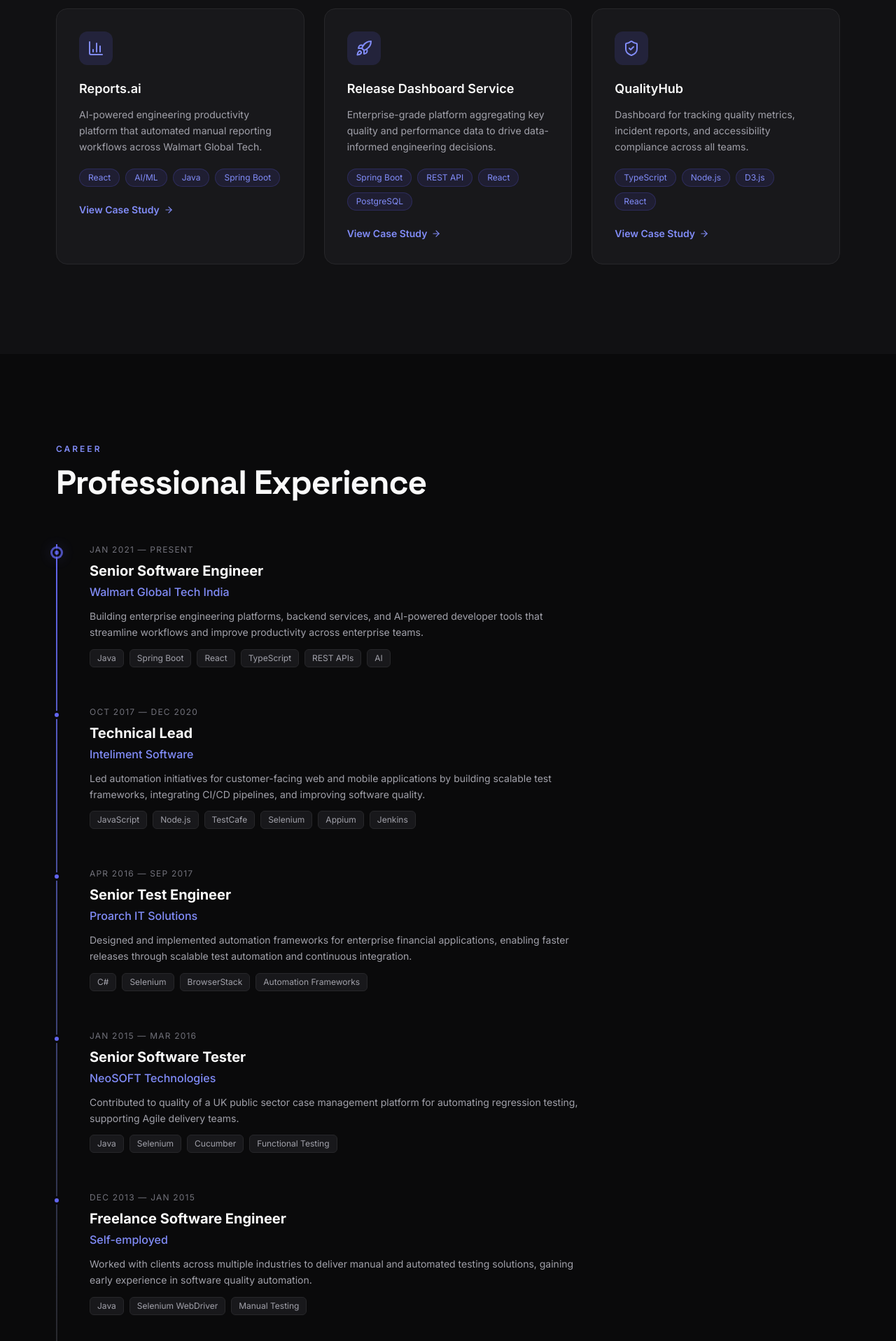
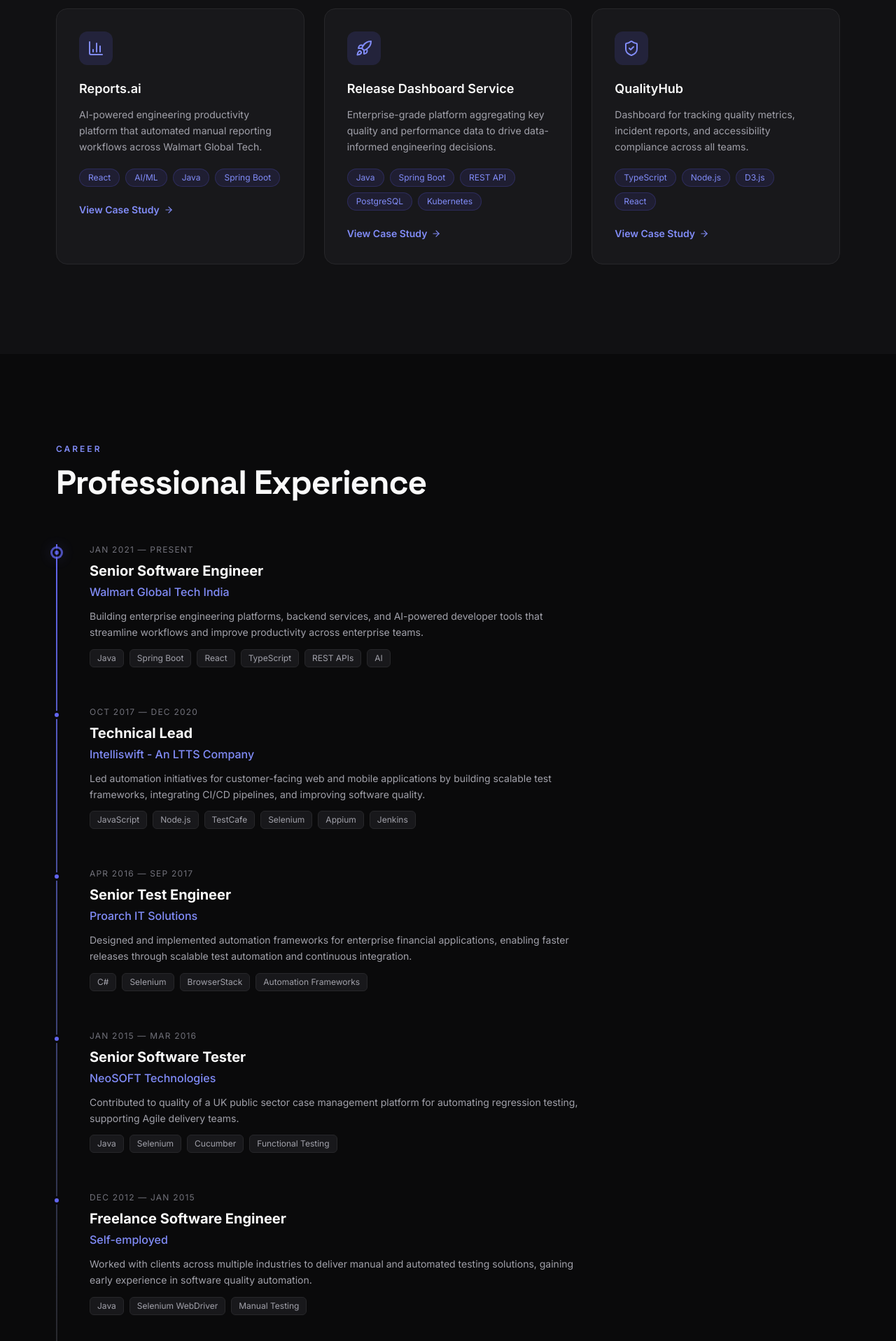
Before and after one commit to rajeshojha/portfolio, a Next.js app: page / in a window 1280 px wide. Shown: the part 1146-3063 px from the top of the page at 70% size. Built offline with nearby package versions, Linux system fonts and the light colour scheme.

Commit message:
updated data

```diff
--- a/src/data/experience.ts
+++ b/src/data/experience.ts
@@ -10,7 +10,7 @@
   },
   {
     role: "Technical Lead",
-    company: "Inteliment Software",
+    company: "Intelliswift - An LTTS Company",
     period: "Oct 2017 — Dec 2020",
     description:
       "Led automation initiatives for customer-facing web and mobile applications by building scalable test frameworks, integrating CI/CD pipelines, and improving software quality.",
@@ -38,7 +38,7 @@
   {
     role: "Freelance Software Engineer",
     company: "Self-employed",
-    period: "Dec 2013 — Jan 2015",
+    period: "Dec 2012 — Jan 2015",
     description:
       "Worked with clients across multiple industries to deliver manual and automated testing solutions, gaining early experience in software quality automation.",
     tech: ["Java", "Selenium WebDriver", "Manual Testing"],
--- a/src/data/projects.ts
+++ b/src/data/projects.ts
@@ -11,7 +11,7 @@
     title: "Release Dashboard Service",
     description:
       "Enterprise-grade platform aggregating key quality and performance data to drive data-informed engineering decisions.",
-    tags: ["Spring Boot", "REST API", "React", "PostgreSQL"],
+    tags: ["Java", "Spring Boot", "REST API", "PostgreSQL", "Kubernetes" ],
     icon: "Rocket",
     link: "#",
   },
```
